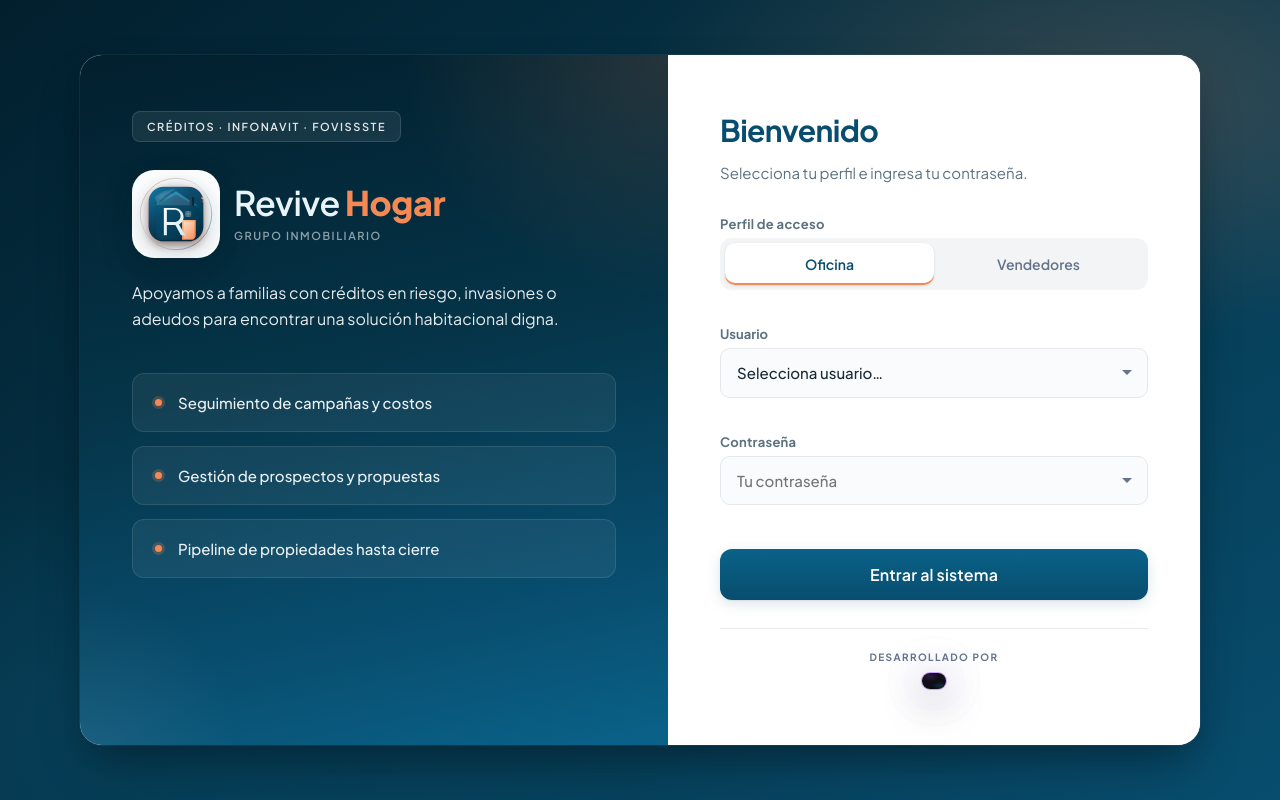
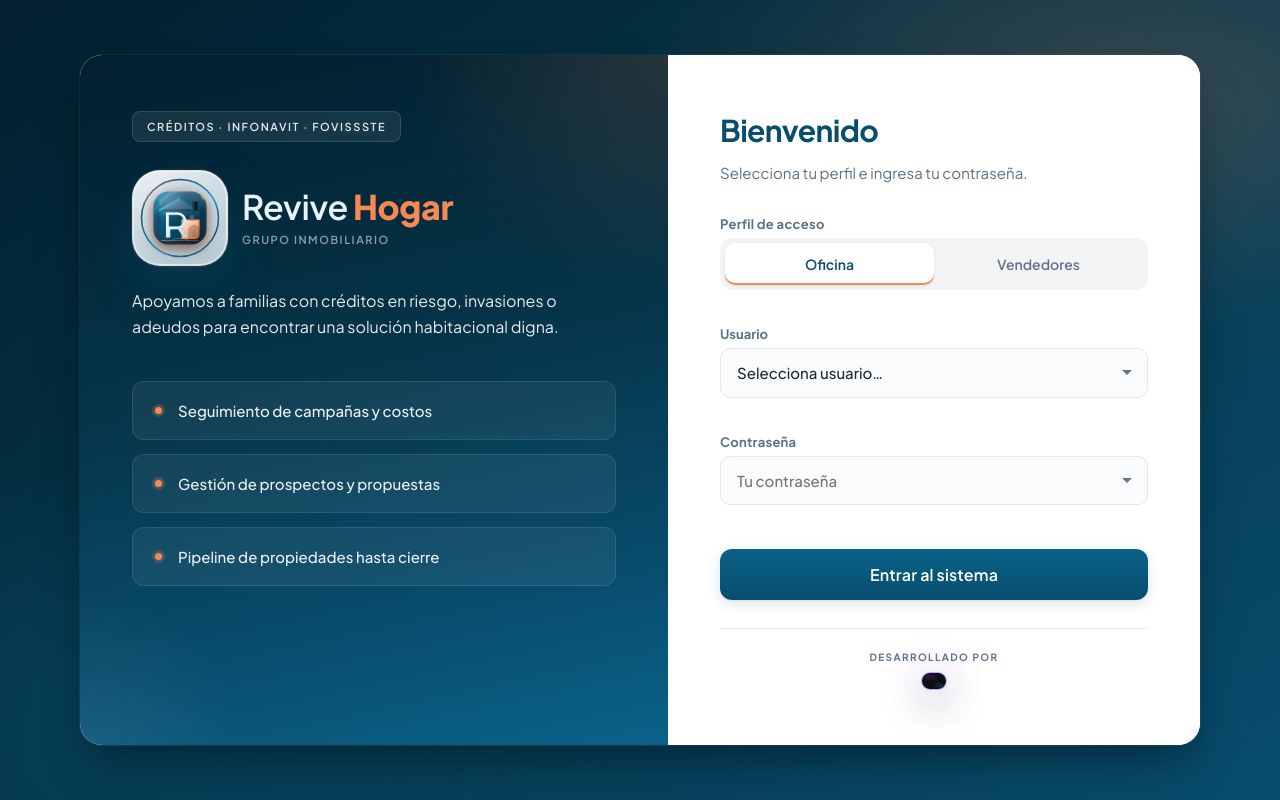
Before and after one commit to valechaurig-tech/ERP_REVIVE_HOGAR, a plain HTML site: page index.html in a window 1280 px wide. Drawn offline with nearby package versions, Linux system fonts and the light colour scheme; no server answers.

Commit message:
Logo premium escudo arquitectonico con profundidad y detalle

```diff
--- a/css/app.css
+++ b/css/app.css
@@ -2172,10 +2172,11 @@
 .logo-revive-svg {
     display: block;
     flex-shrink: 0;
-    filter: drop-shadow(0 6px 16px rgba(8, 77, 110, 0.28)) drop-shadow(0 2px 6px rgba(246, 136, 83, 0.15));
+    overflow: visible;
+    filter: drop-shadow(0 8px 20px rgba(8, 77, 110, 0.32)) drop-shadow(0 2px 8px rgba(246, 136, 83, 0.18));
 }
 .logo-revive-svg--hero,
-.logo-revive-img--hero { width: 76px; height: 76px; }
+.logo-revive-img--hero { width: 84px; height: 84px; }
 .logo-revive-svg--full,
 .logo-revive-img--full {
     width: auto;
@@ -2185,15 +2186,18 @@
     filter: drop-shadow(0 8px 24px rgba(0, 0, 0, 0.28));
 }
 .brand-lockup--login .brand-lockup-icon {
-    width: 88px;
-    height: 88px;
+    width: 96px;
+    height: 96px;
     display: flex;
     align-items: center;
     justify-content: center;
-    background: rgba(255, 255, 255, 0.98);
-    border-radius: 20px;
     padding: 10px;
-    box-shadow: 0 12px 32px rgba(0, 0, 0, 0.22);
+    border-radius: 28px;
+    background: radial-gradient(circle at 35% 25%, rgba(255,255,255,0.98), rgba(232,244,250,0.92) 55%, rgba(220,235,245,0.85));
+    box-shadow:
+        0 20px 48px rgba(8, 77, 110, 0.28),
+        0 0 0 1px rgba(255,255,255,0.8) inset,
+        0 0 0 1px rgba(246, 136, 83, 0.15);
 }
 .brand-lockup--login .brand-lockup-title { font-size: 34px; line-height: 1.05; }
 .brand-lockup--login .brand-lockup-sub { margin-top: 4px; }
@@ -2207,13 +2211,13 @@
 .logo-revive-img--sidebar { width: 30px; height: 30px; }
 .logo-revive-svg--loader,
 .logo-revive-img--loader {
-    width: 72px;
-    height: 72px;
-    animation: rh-logo-pulse 2.2s ease-in-out infinite;
+    width: 80px;
+    height: 80px;
+    animation: rh-logo-pulse 2.4s ease-in-out infinite;
 }
 @keyframes rh-logo-pulse {
-    0%, 100% { transform: scale(1); opacity: 1; }
-    50% { transform: scale(1.04); opacity: 0.92; }
+    0%, 100% { transform: scale(1); filter: drop-shadow(0 8px 20px rgba(8, 77, 110, 0.32)); }
+    50% { transform: scale(1.05); filter: drop-shadow(0 12px 28px rgba(246, 136, 83, 0.28)); }
 }
 .brand-lockup--image-only { justify-content: flex-start; }
 .brand-lockup--login.brand-lockup--image-only { margin-bottom: 8px; }
@@ -3338,25 +3342,21 @@
     padding: 2px;
 }
 .brand-lockup--login .brand-lockup-icon {
-    padding: 8px;
-    border-radius: var(--radius-xl);
-    background: radial-gradient(circle at 30% 20%, rgba(255,255,255,0.95), rgba(238,244,248,0.9));
-    box-shadow: 0 16px 40px rgba(8, 77, 110, 0.22), 0 0 0 1px rgba(246, 136, 83, 0.12);
+    padding: 12px;
+    border-radius: 28px;
+    background: radial-gradient(circle at 35% 25%, rgba(255,255,255,0.98), rgba(232,244,250,0.92) 55%, rgba(220,235,245,0.85));
+    box-shadow:
+        0 20px 48px rgba(8, 77, 110, 0.28),
+        0 0 0 1px rgba(255,255,255,0.8) inset,
+        0 0 0 1px rgba(246, 136, 83, 0.15);
 }
 .brand-lockup-icon .logo-revive-svg {
-    transition: transform 0.35s cubic-bezier(0.34, 1.56, 0.64, 1), filter 0.35s;
+    transition: transform 0.4s cubic-bezier(0.34, 1.56, 0.64, 1), filter 0.4s;
 }
 .brand-lockup:hover .logo-revive-svg,
 .brand-lockup-icon:hover .logo-revive-svg {
-    transform: scale(1.06) rotate(-2deg);
-    filter: drop-shadow(0 8px 20px rgba(246, 136, 83, 0.35));
-}
-.brand-lockup--login .brand-lockup-icon {
-    border-radius: var(--radius-xl);
-    background: #fff;
-    border: none;
-    box-shadow: 0 12px 32px rgba(0, 0, 0, 0.2);
-    padding: 12px;
+    transform: scale(1.08) rotate(-3deg);
+    filter: drop-shadow(0 14px 32px rgba(246, 136, 83, 0.35)) drop-shadow(0 4px 12px rgba(8, 77, 110, 0.25));
 }
 .form-control { border-radius: var(--radius-sm); border-color: var(--border-light); }
 .table-clean table { border-radius: var(--radius-md); overflow: hidden; }
--- a/js/brand.js
+++ b/js/brand.js
@@ -12,70 +12,117 @@
     const v = variant || 'md';
     const id = 'rh' + v.replace(/\W/g, '');
     const cls = `logo-revive-svg logo-revive-svg--${v}`;
-    return `<svg class="${cls}" xmlns="http://www.w3.org/2000/svg" viewBox="0 0 100 100" fill="none" role="img" aria-label="Revive Hogar">
+    return `<svg class="${cls}" xmlns="http://www.w3.org/2000/svg" viewBox="0 0 120 120" fill="none" role="img" aria-label="Revive Hogar">
         <defs>
-            <linearGradient id="${id}-plate" x1="18" y1="10" x2="82" y2="92" gradientUnits="userSpaceOnUse">
-                <stop offset="0%" stop-color="#0d7aa8"/>
-                <stop offset="38%" stop-color="#084d6e"/>
+            <linearGradient id="${id}-outer-ring" x1="0" y1="0" x2="120" y2="120" gradientUnits="userSpaceOnUse">
+                <stop offset="0%" stop-color="#f9b07a"/>
+                <stop offset="25%" stop-color="#084d6e"/>
+                <stop offset="55%" stop-color="#0d8ec4"/>
+                <stop offset="80%" stop-color="#084d6e"/>
+                <stop offset="100%" stop-color="#e8742a"/>
+            </linearGradient>
+            <linearGradient id="${id}-badge" x1="24" y1="18" x2="96" y2="102" gradientUnits="userSpaceOnUse">
+                <stop offset="0%" stop-color="#1490be"/>
+                <stop offset="32%" stop-color="#084d6e"/>
+                <stop offset="100%" stop-color="#021822"/>
+            </linearGradient>
+            <linearGradient id="${id}-badge-edge" x1="60" y1="16" x2="60" y2="104" gradientUnits="userSpaceOnUse">
+                <stop offset="0%" stop-color="#fff" stop-opacity="0.22"/>
+                <stop offset="45%" stop-color="#fff" stop-opacity="0"/>
+                <stop offset="100%" stop-color="#000" stop-opacity="0.18"/>
+            </linearGradient>
+            <linearGradient id="${id}-roof-l" x1="38" y1="28" x2="60" y2="50" gradientUnits="userSpaceOnUse">
+                <stop offset="0%" stop-color="#3ec5ef"/>
+                <stop offset="100%" stop-color="#084d6e"/>
+            </linearGradient>
+            <linearGradient id="${id}-roof-r" x1="60" y1="28" x2="82" y2="50" gradientUnits="userSpaceOnUse">
+                <stop offset="0%" stop-color="#0a6289"/>
+                <stop offset="100%" stop-color="#053448"/>
+            </linearGradient>
+            <linearGradient id="${id}-wall" x1="34" y1="48" x2="86" y2="88" gradientUnits="userSpaceOnUse">
+                <stop offset="0%" stop-color="#0a6289"/>
                 <stop offset="100%" stop-color="#032a3d"/>
             </linearGradient>
-            <linearGradient id="${id}-plate-deep" x1="50" y1="30" x2="50" y2="92" gradientUnits="userSpaceOnUse">
-                <stop offset="0%" stop-color="#084d6e" stop-opacity="0"/>
-                <stop offset="100%" stop-color="#021a26" stop-opacity="0.55"/>
+            <linearGradient id="${id}-accent" x1="64" y1="62" x2="98" y2="98" gradientUnits="userSpaceOnUse">
+                <stop offset="0%" stop-color="#ffd4a8"/>
+                <stop offset="35%" stop-color="#f68853"/>
+                <stop offset="100%" stop-color="#c94e12"/>
             </linearGradient>
-            <linearGradient id="${id}-roof" x1="50" y1="14" x2="50" y2="42" gradientUnits="userSpaceOnUse">
-                <stop offset="0%" stop-color="#1a8fbf"/>
-                <stop offset="100%" stop-color="#084d6e"/>
-            </linearGradient>
-            <linearGradient id="${id}-accent" x1="58" y1="58" x2="92" y2="92" gradientUnits="userSpaceOnUse">
-                <stop offset="0%" stop-color="#ffc08a"/>
-                <stop offset="45%" stop-color="#f68853"/>
-                <stop offset="100%" stop-color="#e06530"/>
-            </linearGradient>
-            <linearGradient id="${id}-accent-shine" x1="62" y1="62" x2="88" y2="88" gradientUnits="userSpaceOnUse">
-                <stop offset="0%" stop-color="#fff" stop-opacity="0.45"/>
+            <linearGradient id="${id}-accent-edge" x1="66" y1="64" x2="94" y2="92" gradientUnits="userSpaceOnUse">
+                <stop offset="0%" stop-color="#fff" stop-opacity="0.55"/>
                 <stop offset="100%" stop-color="#fff" stop-opacity="0"/>
             </linearGradient>
-            <linearGradient id="${id}-r-fill" x1="30" y1="36" x2="58" y2="78" gradientUnits="userSpaceOnUse">
+            <linearGradient id="${id}-letter" x1="36" y1="44" x2="62" y2="86" gradientUnits="userSpaceOnUse">
                 <stop offset="0%" stop-color="#ffffff"/>
-                <stop offset="100%" stop-color="#d4eaf4"/>
+                <stop offset="55%" stop-color="#e8f6fc"/>
+                <stop offset="100%" stop-color="#b8d9ea"/>
             </linearGradient>
-            <linearGradient id="${id}-ring" x1="0" y1="0" x2="100" y2="100" gradientUnits="userSpaceOnUse">
-                <stop offset="0%" stop-color="#f68853" stop-opacity="0.9"/>
-                <stop offset="50%" stop-color="#7ec8e3" stop-opacity="0.35"/>
-                <stop offset="100%" stop-color="#084d6e" stop-opacity="0.85"/>
+            <linearGradient id="${id}-letter-shade" x1="36" y1="44" x2="62" y2="86" gradientUnits="userSpaceOnUse">
+                <stop offset="0%" stop-color="#084d6e" stop-opacity="0"/>
+                <stop offset="100%" stop-color="#021822" stop-opacity="0.35"/>
             </linearGradient>
-            <radialGradient id="${id}-ambient" cx="50" cy="38" r="46" gradientUnits="userSpaceOnUse">
-                <stop offset="0%" stop-color="#3eb8e8" stop-opacity="0.22"/>
-                <stop offset="70%" stop-color="#084d6e" stop-opacity="0"/>
+            <radialGradient id="${id}-ambient" cx="60" cy="42" r="52" gradientUnits="userSpaceOnUse">
+                <stop offset="0%" stop-color="#5ecbf0" stop-opacity="0.28"/>
+                <stop offset="55%" stop-color="#084d6e" stop-opacity="0.08"/>
+                <stop offset="100%" stop-color="#021822" stop-opacity="0"/>
             </radialGradient>
-            <filter id="${id}-glow" x="-35%" y="-35%" width="170%" height="170%">
-                <feDropShadow dx="0" dy="5" stdDeviation="5" flood-color="#032a3d" flood-opacity="0.45"/>
-                <feDropShadow dx="0" dy="2" stdDeviation="2" flood-color="#f68853" flood-opacity="0.18"/>
+            <radialGradient id="${id}-spot" cx="42" cy="36" r="28" gradientUnits="userSpaceOnUse">
+                <stop offset="0%" stop-color="#fff" stop-opacity="0.2"/>
+                <stop offset="100%" stop-color="#fff" stop-opacity="0"/>
+            </radialGradient>
+            <filter id="${id}-shadow" x="-40%" y="-40%" width="180%" height="180%">
+                <feDropShadow dx="0" dy="6" stdDeviation="6" flood-color="#021822" flood-opacity="0.5"/>
+                <feDropShadow dx="0" dy="2" stdDeviation="2.5" flood-color="#f68853" flood-opacity="0.22"/>
             </filter>
-            <clipPath id="${id}-clip">
-                <rect x="14" y="14" width="72" height="72" rx="20"/>
+            <filter id="${id}-glow-star" x="-80%" y="-80%" width="260%" height="260%">
+                <feGaussianBlur stdDeviation="1.2" result="b"/>
+                <feMerge><feMergeNode in="b"/><feMergeNode in="SourceGraphic"/></feMerge>
+            </filter>
+            <clipPath id="${id}-badge-clip">
+                <rect x="22" y="22" width="76" height="76" rx="22"/>
             </clipPath>
+            <pattern id="${id}-grid" width="8" height="8" patternUnits="userSpaceOnUse">
+                <path d="M8 0 L0 0 0 8" fill="none" stroke="#fff" stroke-opacity="0.03" stroke-width="0.5"/>
+            </pattern>
         </defs>
-        <circle cx="50" cy="50" r="47" stroke="url(#${id}-ring)" stroke-width="1.2" fill="url(#${id}-ambient)" opacity="0.95"/>
-        <rect x="14" y="14" width="72" height="72" rx="20" fill="url(#${id}-plate)" filter="url(#${id}-glow)"/>
-        <rect x="14" y="14" width="72" height="72" rx="20" fill="url(#${id}-plate-deep)"/>
-        <g clip-path="url(#${id}-clip)">
-            <path d="M50 20 L22 38.5 V41 L50 24.5 L78 41 V38.5 Z" fill="url(#${id}-roof)"/>
-            <path d="M50 20 L22 38.5 L78 38.5 Z" fill="#ffffff" fill-opacity="0.12"/>
-            <path d="M24 40 H76 V78 C76 81.3 73.3 84 70 84 H30 C26.7 84 24 81.3 24 78 Z" fill="#053448" fill-opacity="0.35"/>
-            <path d="M24 40 H76 V78 C76 81.3 73.3 84 70 84 H30 C26.7 84 24 81.3 24 78 Z" fill="url(#${id}-plate)" fill-opacity="0.92"/>
-            <path d="M58 58 H76 V78 C76 81.3 73.3 84 70 84 H58 Z" fill="url(#${id}-accent)"/>
-            <path d="M60 60 H74 V80 C74 81.5 72.8 82.5 71 82.5 H60 Z" fill="url(#${id}-accent-shine)"/>
-            <path fill="url(#${id}-r-fill)" d="M34 42 H48 C54.6 42 60 47.4 60 54 C60 58.2 57.6 61.9 54 63.8 L62 78 H56.5 L49.2 64.5 H38 V78 H34 V42 Z M38 46 V60.5 H48 C52.4 60.5 56 56.9 56 52.5 C56 48.1 52.4 44.5 48 44.5 H38 Z"/>
-            <rect x="62" y="46" width="8" height="8" rx="1.5" fill="#fff" fill-opacity="0.22"/>
-            <path d="M66 46 V54 M62 50 H70" stroke="#fff" stroke-opacity="0.35" stroke-width="0.8"/>
-            <rect x="68" y="28" width="6" height="11" rx="1.2" fill="#032a3d"/>
-            <rect x="68" y="28" width="3" height="11" rx="0.8" fill="#ffffff" fill-opacity="0.12"/>
-            <path d="M88 24 L89.6 27.8 L93.5 28.5 L90.5 31.2 L91.2 35 L88 33.2 L84.8 35 L85.5 31.2 L82.5 28.5 L86.4 27.8 Z" fill="#ffc08a" opacity="0.95"/>
+        <circle cx="60" cy="60" r="56" fill="url(#${id}-ambient)"/>
+        <circle cx="60" cy="60" r="55" stroke="url(#${id}-outer-ring)" stroke-width="2.2" fill="none" opacity="0.92"/>
+        <circle cx="60" cy="60" r="51.5" stroke="#fff" stroke-opacity="0.08" stroke-width="0.8" fill="none"/>
+        <rect x="22" y="22" width="76" height="76" rx="22" fill="url(#${id}-badge)" filter="url(#${id}-shadow)"/>
+        <rect x="22" y="22" width="76" height="76" rx="22" fill="url(#${id}-badge-edge)"/>
+        <rect x="23.5" y="23.5" width="73" height="73" rx="20.5" stroke="#fff" stroke-opacity="0.1" stroke-width="0.8" fill="none"/>
+        <rect x="22" y="22" width="76" height="76" rx="22" fill="url(#${id}-grid)" opacity="0.6"/>
+        <g clip-path="url(#${id}-badge-clip)">
+            <path d="M60 30 L30 48 V51 L60 35 L90 51 V48 Z" fill="url(#${id}-roof-l)"/>
+            <path d="M60 30 L60 35 L90 51 V48 Z" fill="url(#${id}-roof-r)"/>
+            <path d="M60 30 L30 48 L90 48 Z" fill="#fff" fill-opacity="0.1"/>
+            <path d="M60 32 L38 47 H82 L60 32 Z" fill="#fff" fill-opacity="0.06"/>
+            <path d="M32 50 H88 V84 C88 87.3 85.3 90 82 90 H38 C34.7 90 32 87.3 32 84 Z" fill="url(#${id}-wall)"/>
+            <path d="M32 50 H88 V56 H32 Z" fill="#fff" fill-opacity="0.06"/>
+            <path d="M62 62 H88 V84 C88 87.3 85.3 90 82 90 H62 V62 Z" fill="url(#${id}-accent)"/>
+            <path d="M64 64 H86 V84 C86 86.2 84.2 88 82 88 H64 V64 Z" fill="url(#${id}-accent-edge)"/>
+            <path d="M62 62 C72 62 82 72 88 84" stroke="#fff" stroke-opacity="0.18" stroke-width="0.8" fill="none"/>
+            <path fill="url(#${id}-letter-shade)" d="M40 52 H56.5 C63.4 52 69 57.6 69 64.5 C69 69.2 66.2 73.3 62 75.4 L71.5 88 H65.2 L57.2 76.2 H46 V88 H40 V52 Z"/>
+            <path fill="url(#${id}-letter)" d="M40 52 H56.5 C63.4 52 69 57.6 69 64.5 C69 69.2 66.2 73.3 62 75.4 L71.5 88 H65.2 L57.2 76.2 H46 V88 H40 V52 Z M44 56 V72.2 H56.5 C61.2 72.2 65 68.4 65 63.7 C65 59 61.2 55.2 56.5 55.2 H44 V56 Z"/>
+            <path d="M40 52 H56.5 C63.4 52 69 57.6 69 64.5 C69 69.2 66.2 73.3 62 75.4 L71.5 88 H65.2 L57.2 76.2 H46 V88 H40 V52 Z M44 56 V72.2 H56.5 C61.2 72.2 65 68.4 65 63.7 C65 59 61.2 55.2 56.5 55.2 H44 V56 Z" stroke="#fff" stroke-opacity="0.35" stroke-width="0.6" fill="none"/>
+            <path d="M72 78 C72 73.6 75.6 70 80 70 C84.4 70 88 73.6 88 78 V88 H72 V78 Z" fill="#021822" fill-opacity="0.22"/>
+            <path d="M76 88 V78 C76 75.8 77.8 74 80 74 C82.2 74 84 75.8 84 78 V88" stroke="#fff" stroke-opacity="0.25" stroke-width="0.7" fill="none"/>
+            <rect x="72" y="54" width="10" height="10" rx="2" fill="#021822" fill-opacity="0.2"/>
+            <rect x="73" y="55" width="8" height="8" rx="1.5" fill="#fff" fill-opacity="0.15"/>
+            <path d="M77 55 V63 M73 59 H81" stroke="#fff" stroke-opacity="0.3" stroke-width="0.6"/>
+            <rect x="78" y="36" width="7" height="13" rx="1.5" fill="#021822"/>
+            <rect x="78" y="36" width="3.5" height="13" rx="0.8" fill="#fff" fill-opacity="0.12"/>
+            <ellipse cx="81.5" cy="35" rx="3" ry="1.2" fill="#fff" fill-opacity="0.08"/>
+            <path d="M34 92 H86" stroke="url(#${id}-accent)" stroke-width="1.2" stroke-linecap="round" opacity="0.55"/>
+            <path d="M48 92 C54 88 66 88 72 92" stroke="#ffd4a8" stroke-width="0.8" stroke-linecap="round" opacity="0.45" fill="none"/>
+            <g filter="url(#${id}-glow-star)" transform="translate(94,28)">
+                <path d="M0 -4 L1 0 L4 1 L1 2 L0 6 L-1 2 L-4 1 L-1 0 Z" fill="#ffd4a8"/>
+                <circle r="1.2" fill="#fff" opacity="0.9"/>
+            </g>
         </g>
-        <path d="M22 28 C30 20 42 17 50 18 C38 22 30 30 26 38 Z" fill="#fff" fill-opacity="0.14"/>
-        <ellipse cx="36" cy="26" rx="10" ry="4" fill="#fff" fill-opacity="0.08" transform="rotate(-18 36 26)"/>
+        <ellipse cx="60" cy="60" rx="38" ry="38" fill="url(#${id}-spot)"/>
+        <path d="M28 34 C36 24 48 20 58 22 C46 26 36 34 32 42 Z" fill="#fff" fill-opacity="0.12"/>
+        <path d="M28 88 C34 92 40 94 46 94" stroke="#f68853" stroke-opacity="0.25" stroke-width="0.8" stroke-linecap="round"/>
     </svg>`;
 }
 
```
Also changed, not shown: index.html (+2 -2 lines), assets/revive-hogar-logo-full.svg, assets/revive-hogar-mark.svg.
